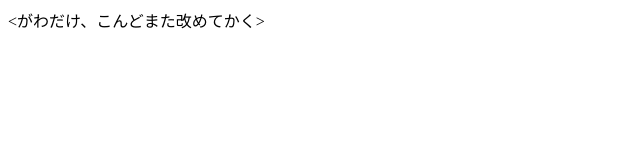
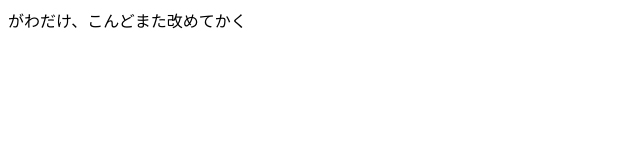
Before and after one commit to kuroalabo/kuroalabo.github.io, a plain HTML site: page index.html in a window 1280 px wide. Shown: the full height of the page, 0-640 px from the left. Drawn offline with Linux system fonts and the light colour scheme.

Commit message:
Update index.html

```diff
--- a/index.html
+++ b/index.html
@@ -4,6 +4,6 @@
     <title>kuroalabo</title>
 </head>
 <body>
-    <がわだけ、こんどまた改めてかく>
+    <p>がわだけ、こんどまた改めてかく</p>
 </body>
 </html>
```
